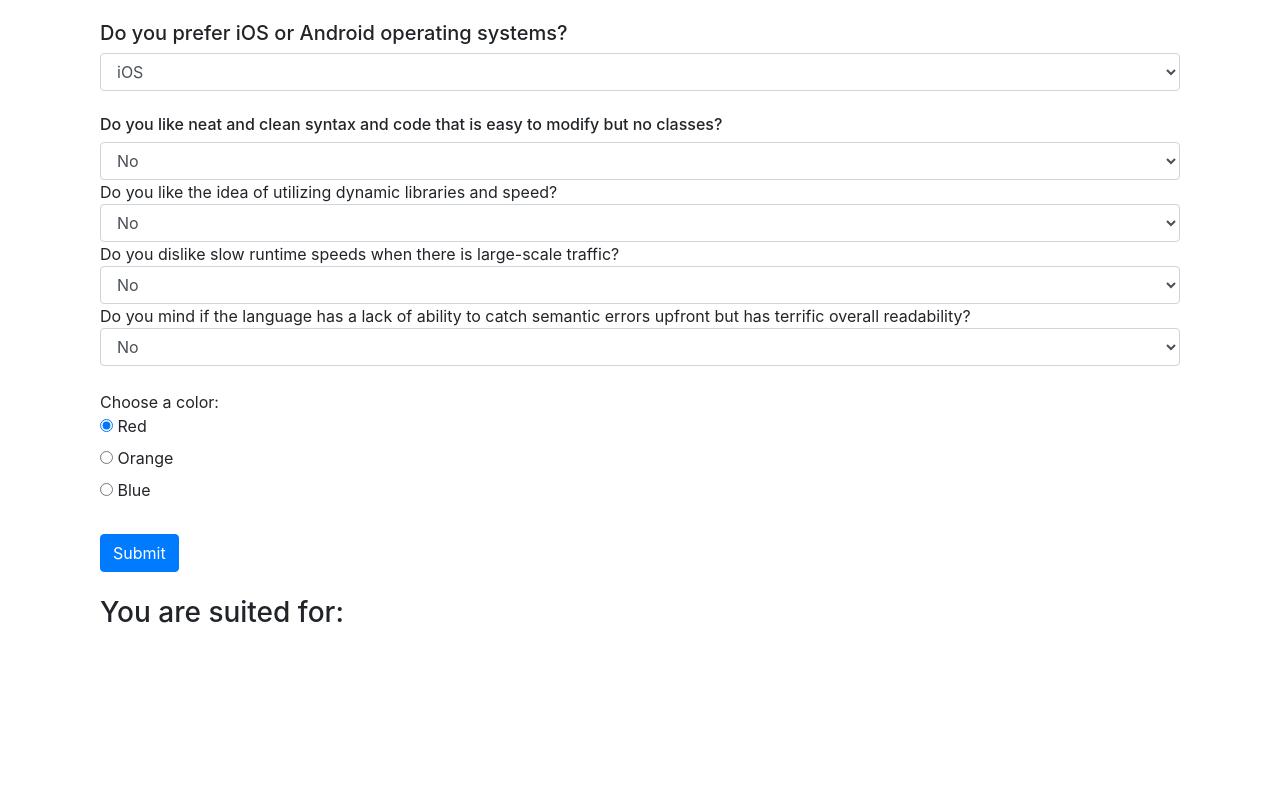
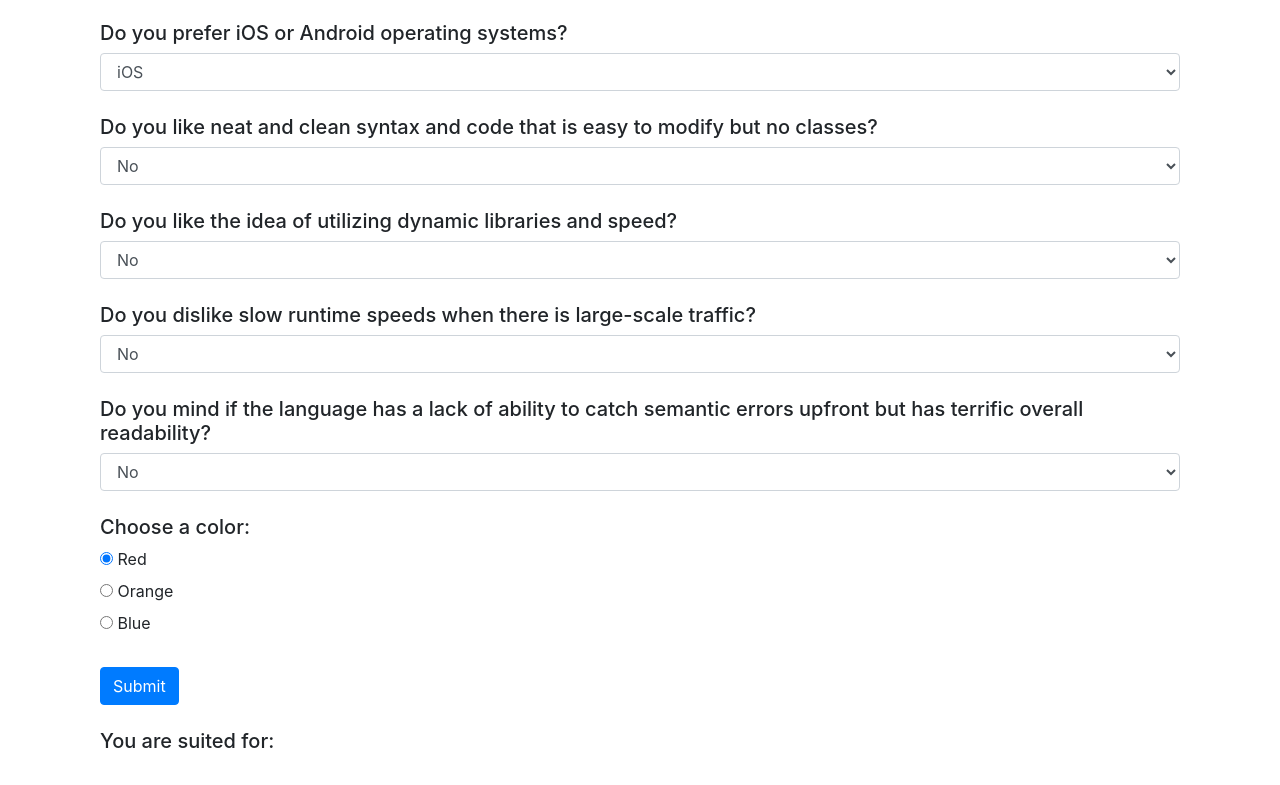
Before and after one commit to oswen138/Language-Suggestor, a plain HTML site: page html/index.html in a window 1280 px wide. Shown: the part 592-1377 px from the top of the page. Before the commit the page ends 1253 px from the top, so only its background shows below. Drawn offline with Linux system fonts and the light colour scheme; files whose address does not match are found by name.

Commit message:
add radio buttons and fix font bolding on h tags

```diff
--- a/html/index.html
+++ b/html/index.html
@@ -43,39 +43,42 @@
             <option value="Maybe">Maybe</option>
           </select>
           <br>
-          <h5>Do you prefer iOS or Android operating systems?</h5>
+          <h4>Do you prefer iOS or Android operating systems?</h4>
           <select class="form-control" id="system">
             <option value="iOS">iOS</option>
             <option value="Android">Android</option>
             <option value="None">No preference</option>
           </select>
           <br>
-          <h6>Do you like neat and clean syntax and code that is easy to modify but no classes?</h6>
-          <select class="form-control" id="system">
+          <h4>Do you like neat and clean syntax and code that is easy to modify but no classes?</h4>
+          <select class="form-control" id="classes">
             <option value="No">No</option>
             <option value="Yes">Yes</option>
             <option value="Maybe">Maybe but I like to use classes and inheritance</option>
           </select>
-          <h7>Do you like the idea of utilizing dynamic libraries and speed?</h7>
-          <select class="form-control" id="system">
+          <br>
+          <h4>Do you like the idea of utilizing dynamic libraries and speed?</h4>
+          <select class="form-control" id="libraries">
             <option value="No">No</option>
             <option value="Yes">Yes</option>
             <option value="Maybe">Maybe but I like to use classes and inheritance</option>
           </select>
-          <h8>Do you dislike slow runtime speeds when there is large-scale traffic?</h8>
-          <select class="form-control" id="system">
+          <br>
+          <h4>Do you dislike slow runtime speeds when there is large-scale traffic?</h4>
+          <select class="form-control" id="speed">
             <option value="No">No</option>
             <option value="Yes">Yes</option>
-            <option value="Maybe">Maybe but I like to use classes and inheritance</option>
+            <option value="Maybe">Maybe</option>
           </select>
-          <h9>Do you mind if the language has a lack of ability to catch semantic errors upfront but has terrific overall readability?</h9>
-          <select class="form-control" id="system">
+          <br>
+          <h4>Do you mind if the language has a lack of ability to catch semantic errors upfront but has terrific overall readability?</h4>
+          <select class="form-control" id="error">
             <option value="Yes">No</option>
             <option value="No">Yes</option>
             <option value="Maybe">Maybe</option>
           </select>
           <br>
-          <h10>Choose a color:</h10>
+          <h4>Choose a color:</h4>
           <div class="radio">
             <label>
               <input type="radio" name="color" value="red" checked>
@@ -98,7 +101,7 @@
           <button type="submit" class="btn btn-primary">Submit</button>
         </form>
       <br>
-      <h3>You are suited for:</h3>
+      <h4>You are suited for:</h4>
 
       <h5 id="answer"></h5>
       <img id="friendpicture" class="setwidth" src="" alt="">
```
Also changed, not shown: html/css/styles.css (line endings or trailing spaces).
